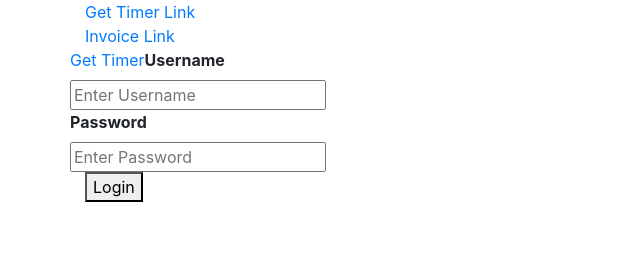
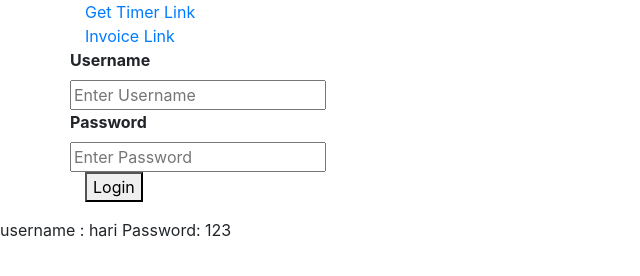
Before and after one commit to haribhakta/haribhakta.github.io, a plain HTML site: page index.html in a window 1280 px wide. Shown: the whole page, without its empty margins (0-640 px from the left). Drawn offline with nearby package versions, Linux system fonts and the light colour scheme.

Commit message:
Update index.html

```diff
--- a/index.html
+++ b/index.html
@@ -64,7 +64,7 @@
 		    <a href="timer.html">Get Timer Link </a><br>
 		    <a href="customer.html">Invoice Link </a>
 	    	<div class="row">
-			<a href="timer.html">Get Timer </a>
+
 	    	<label for="uname"><b>Username</b></label>
 	    </div>
 	    <div class="row text-center">
@@ -80,7 +80,7 @@
 	      <button onclick="authenticateUser()">Login</button>
  			<p id="message"></p>
 	    </div>
-
+username : hari Password: 123
 
 </body>
 
```
